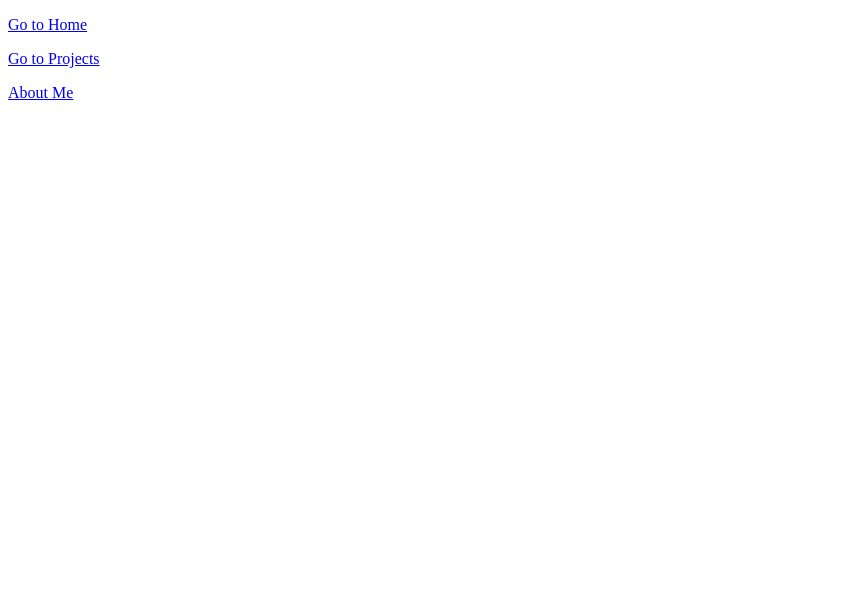
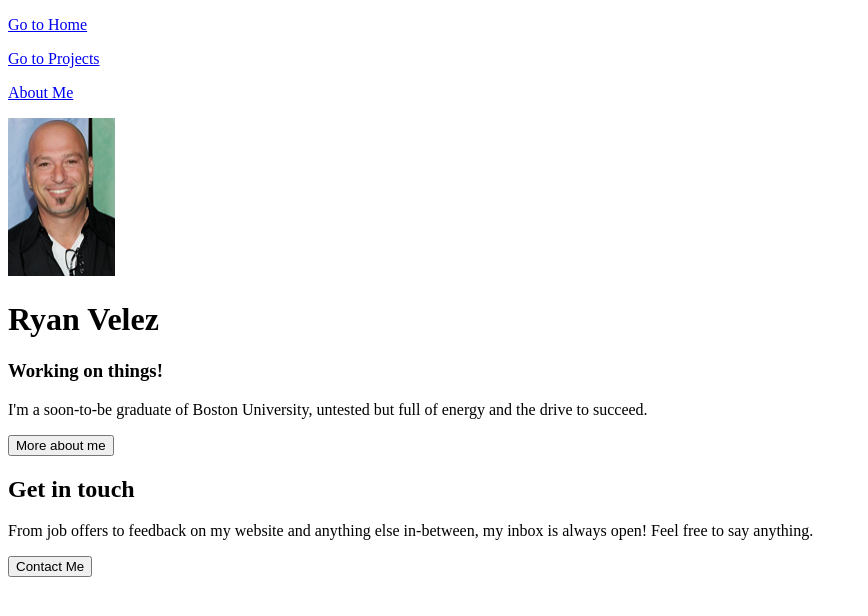
Before and after one commit to ryanv249/ryanv249.me, a Next.js app: page / in a window 1280 px wide. Shown: the top 616 px of the page, without its empty margins (0-868 px from the left). Built offline with nearby package versions, Linux system fonts and the light colour scheme.

Commit message:
started process of adjusting home to format. renamed about, and continuing to work on planning structure.

```diff
--- a/components/layout.js
+++ b/components/layout.js
@@ -46,7 +46,7 @@ function Project({ children }){
 export function ProjectPageLayout({ project }) {
     return (
         <>
-            <Header title={project.name} />
+            <Header pageTitle={project.name} />
 
             {/*      navbar stuff  */}
             <h2>
--- a/pages/index.js
+++ b/pages/index.js
@@ -1,8 +1,9 @@
 import Link from "next/link";
 import { Header } from "../components/layout";
+import Image from "next/image";
 
 
-export function NavList({home}){
+export function NavList(){
     return (
         <>
             <p>
@@ -16,7 +17,7 @@ export function NavList({home}){
                 </Link>
             </p>
             <p>
-                <Link href = "/aboutMe">
+                <Link href = "/about">
                     <a>About Me</a>
                 </Link>
             </p>
@@ -25,16 +26,53 @@ export function NavList({home}){
     );
 }
 
+function MyFace(){
+    return(
+        <Image
+            src = "/images/the_man_himself.jpg"
+            height = {317 *.5}
+            width = {214 * .5}
+            alt = "me"
+        />
+    );
+}
+
+
 
 export default function HomePage() {
-
-
     return (
         <>
-        <Header pageTitle={"Ryan Velez Portfolio"}/>
+        <Header pageTitle={"Home - Ryan Velez"}/>
+
+        {/* this will be a navbar, use display grid */}
         <NavList></NavList>
 
+        {/* this will be in a main */}
+            {/* top */}
 
+            <MyFace/>
+            <h1>Ryan Velez</h1>
+            <h3>Working on things!</h3>
+            <p>
+                I'm a soon-to-be graduate of Boston University, untested but full of energy and the drive to succeed.
+            </p>
+            <Link href = "/about">
+                <button>More about me</button>
+            </Link>
+
+            {/* bottom */}
+
+            <h2>Get in touch</h2>
+            <p>
+                From job offers to feedback on my website and anything else in-between, my inbox is always open!
+                Feel free to say anything.
+            </p>
+            <a href="mailto:ryanv2468@hotmail.com">
+                <button>Contact Me</button>
+            </a>
+
+        {/* this will be in a footer */}
+            {/* alternate navbar (use display grid), list of platforms, and copyright notice*/}
         </>
     )
 }
```
Also changed, not shown: pages/about.js (renamed from pages/aboutMe.js, +1 -14 lines).
